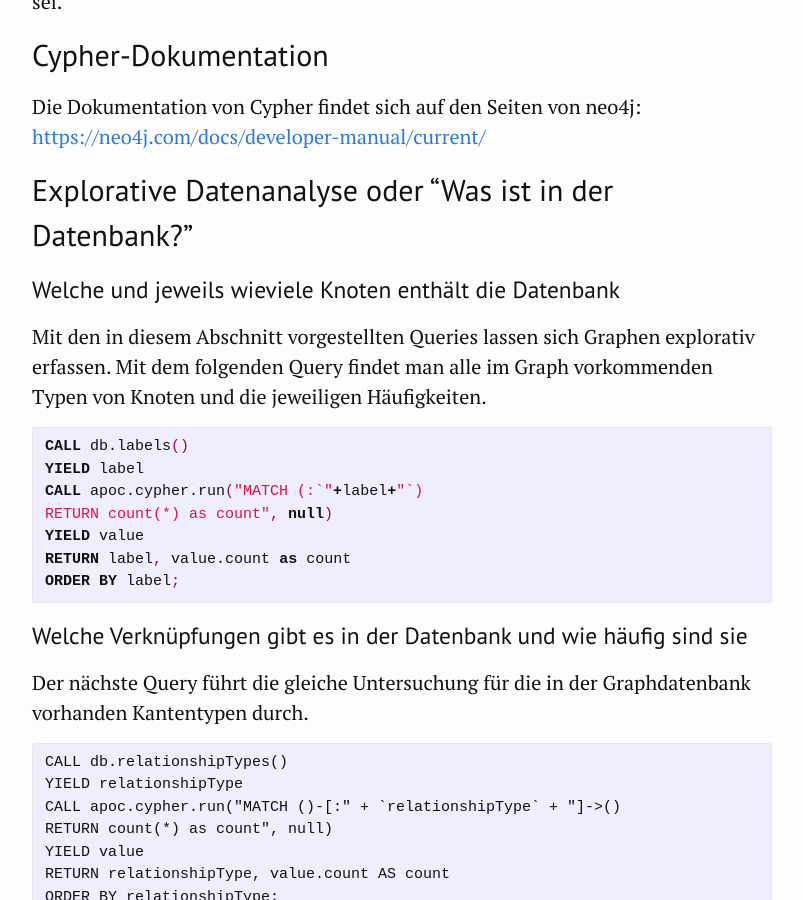
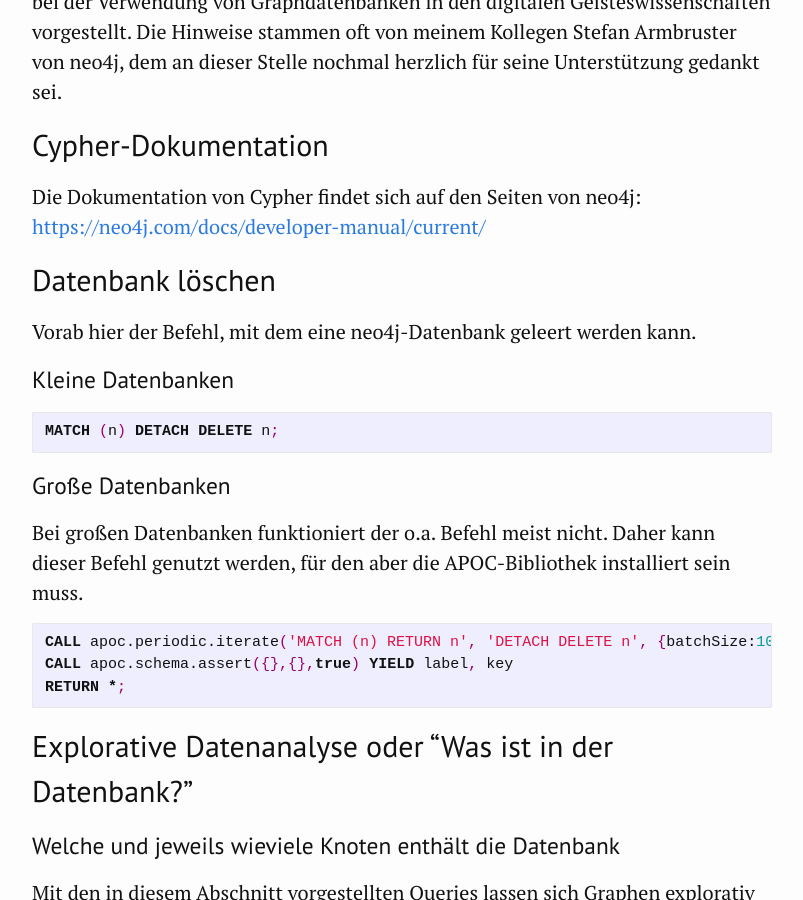
Before and after one commit to kuczera/Graphentechnologien, a Jekyll site: the page built from docs/95_Anhang.md, in a window 1280 px wide and 900 px high, scrolled down 1407 px. Shown: the whole window, without its empty margins (238-1041 px from the left). Built offline with Jekyll 4.4.1, drawn with Linux system fonts in a browser that asks for light colours; some of the changed text lies outside the part shown.

Commit message:
Update 95_Anhang.md

```diff
--- a/docs/95_Anhang.md
+++ b/docs/95_Anhang.md
@@ -19,6 +19,26 @@ In diesem Kapitel werden Tipps und Tricks rund um typische Herausforderungen bei
 
 Die Dokumentation von Cypher findet sich auf den Seiten von neo4j:
 [https://neo4j.com/docs/developer-manual/current/](https://neo4j.com/docs/developer-manual/current/)
+
+## Datenbank löschen
+
+Vorab hier der Befehl, mit dem eine neo4j-Datenbank geleert werden kann.
+
+### Kleine Datenbanken
+
+~~~cypher
+MATCH (n) DETACH DELETE n;
+~~~
+
+### Große Datenbanken
+
+Bei großen Datenbanken funktioniert der o.a. Befehl meist nicht. Daher kann dieser Befehl genutzt werden, für den aber die APOC-Bibliothek installiert sein muss.
+
+~~~cypher
+CALL apoc.periodic.iterate('MATCH (n) RETURN n', 'DETACH DELETE n', {batchSize:1000})
+CALL apoc.schema.assert({},{},true) YIELD label, key
+RETURN *;
+~~~
 
 ## Explorative Datenanalyse oder "Was ist in der Datenbank?"
 
```
